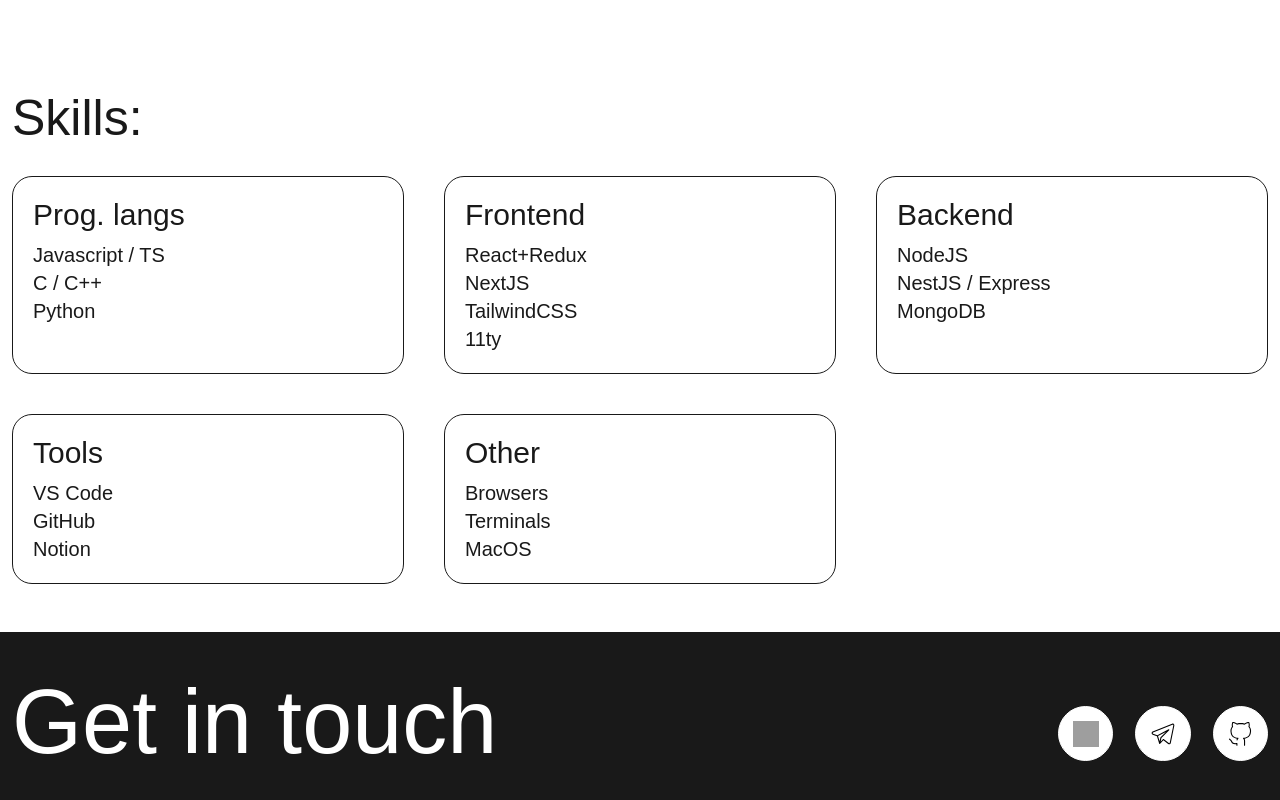
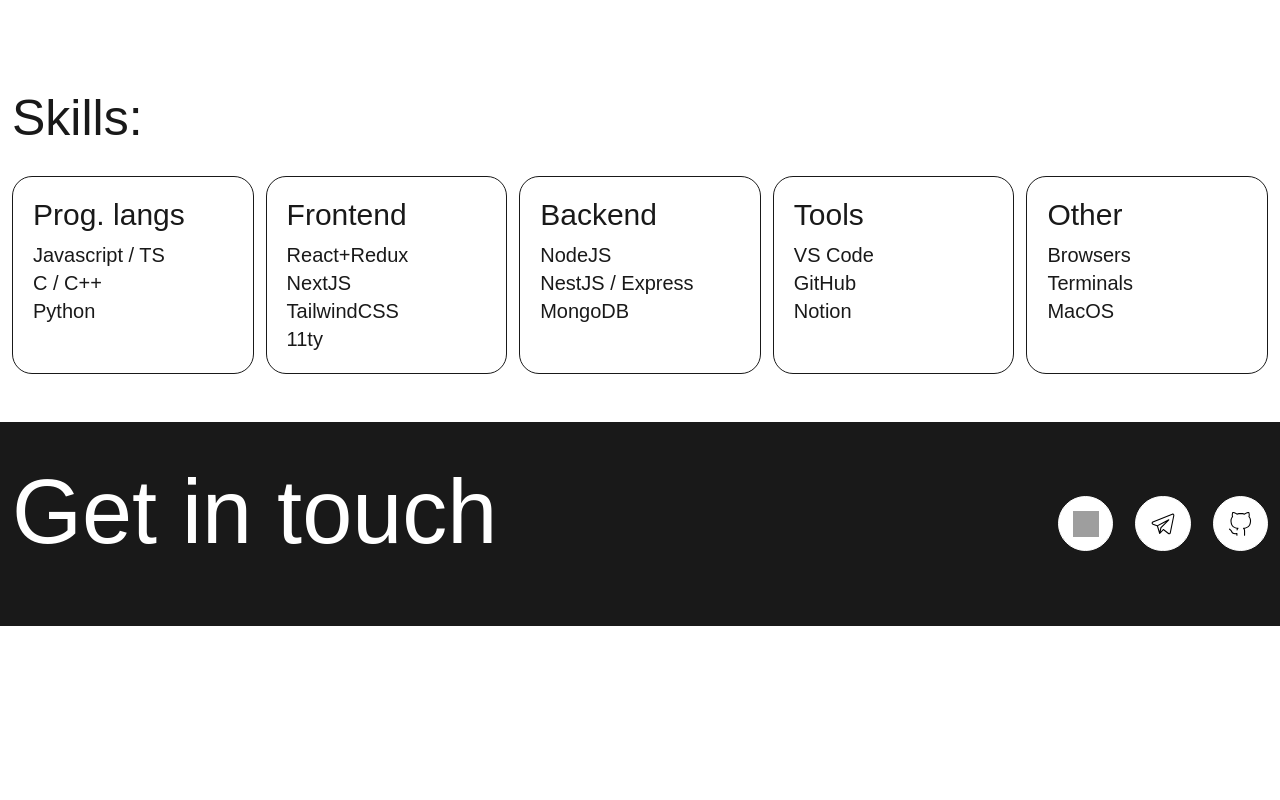
Before and after one commit to NightWanderer2004/Eduard-Povierin, a Next.js app: page /about in a window 1280 px wide. Shown: the part 836-1636 px from the top of the page. After the commit the page ends 1462 px from the top, so only its background shows below. Built offline with nearby package versions, Linux system fonts and the light colour scheme; grey boxes are pictures that could not be loaded; a web font is replaced by a local one.

Commit message:
update styles

```diff
--- a/src/components/screens/home/skills/Skills.module.scss
+++ b/src/components/screens/home/skills/Skills.module.scss
@@ -5,7 +5,7 @@
    }
 }
 .skillsList {
-   @apply grid grid-cols-2 md:grid-cols-3 gap-5 sm:gap-10;
+   @apply grid grid-cols-2 sm:grid-cols-3 lg:grid-cols-5 gap-5 sm:gap-3;
    .subList {
       @apply border-[1px] border-primary p-5 rounded-[20px] text-primary;
       h3 {
```
